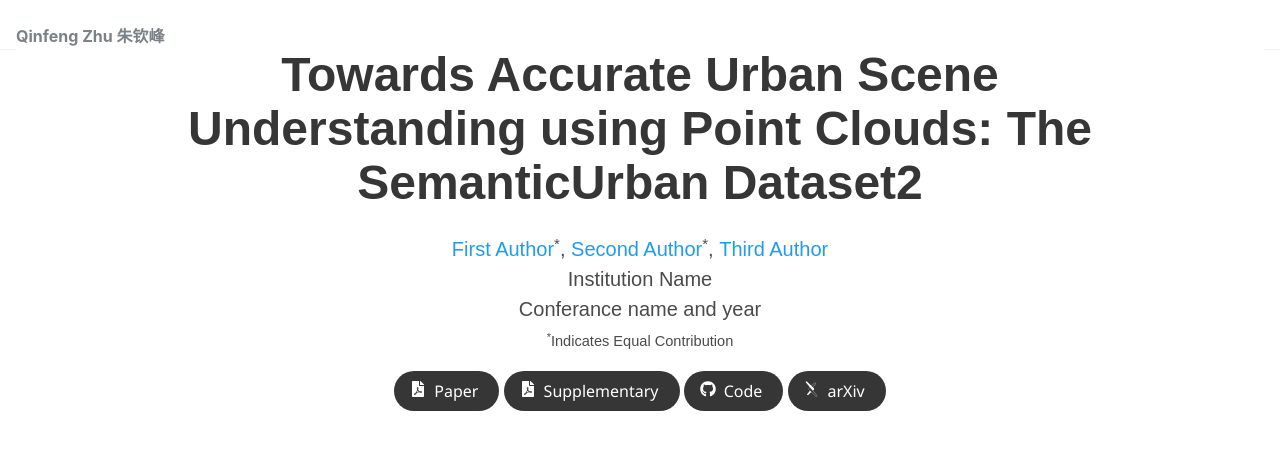
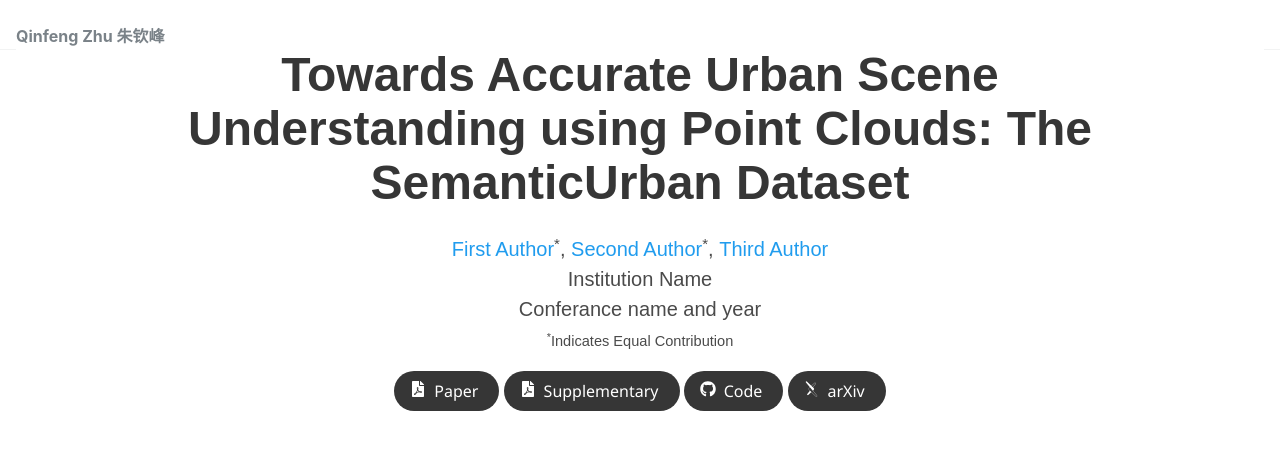
Before and after one commit to zhuqinfeng1999/zhuqinfeng1999.github.io, a Jekyll site: the page built from SemanticUrban.html, in a window 1280 px wide and 900 px high, cut to the strip 0-452 px from the top of the window. Built offline with Jekyll 4.4.1, drawn with Linux system fonts in a browser that asks for light colours; nearby versions of some CDN libraries; some web fonts are replaced; library files that are not in the unit come from our copies; a style sheet for code colours, icons or effects is not loaded.

Commit message:
Update SemanticUrban.html

```diff
--- a/SemanticUrban.html
+++ b/SemanticUrban.html
@@ -32,7 +32,7 @@ author_profile: false
   <meta name="viewport" content="width=device-width, initial-scale=1">
 
 
-  <title>Towards Accurate Urban Scene Understanding using Point Clouds: The SemanticUrban Dataset2</title>
+  <title>Towards Accurate Urban Scene Understanding using Point Clouds: The SemanticUrban Dataset</title>
   <link rel="icon" type="image/x-icon" href="/static/images/favicon.ico">
   <link href="https://fonts.googleapis.com/css?family=Google+Sans|Noto+Sans|Castoro"
   rel="stylesheet">
@@ -60,7 +60,7 @@ author_profile: false
       <div class="container is-max-desktop">
         <div class="columns is-centered">
           <div class="column has-text-centered">
-            <h1 class="title is-1 publication-title">Towards Accurate Urban Scene Understanding using Point Clouds: The SemanticUrban Dataset2</h1>
+            <h1 class="title is-1 publication-title">Towards Accurate Urban Scene Understanding using Point Clouds: The SemanticUrban Dataset</h1>
             <div class="is-size-5 publication-authors">
               <!-- Paper authors -->
               <span class="author-block">
```
